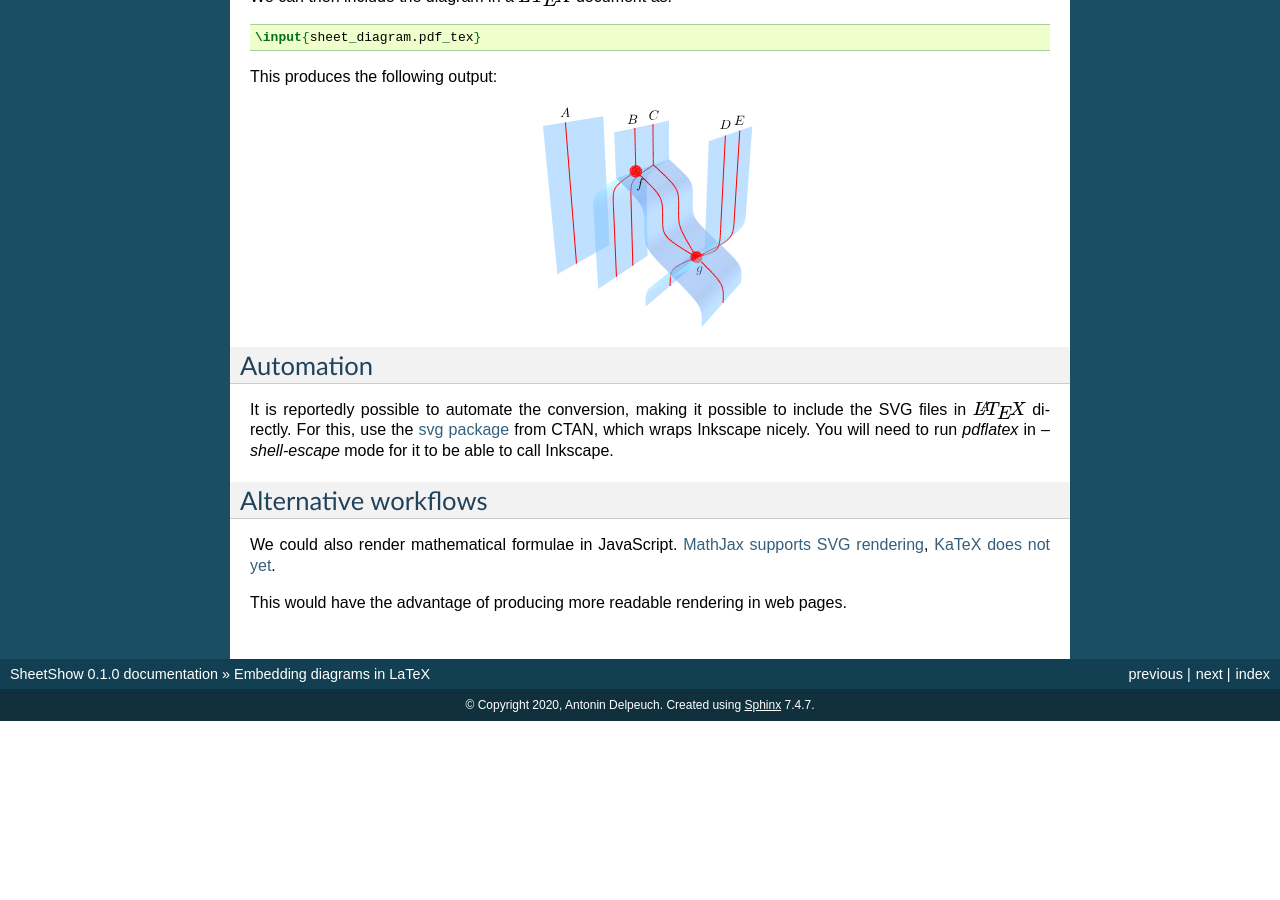
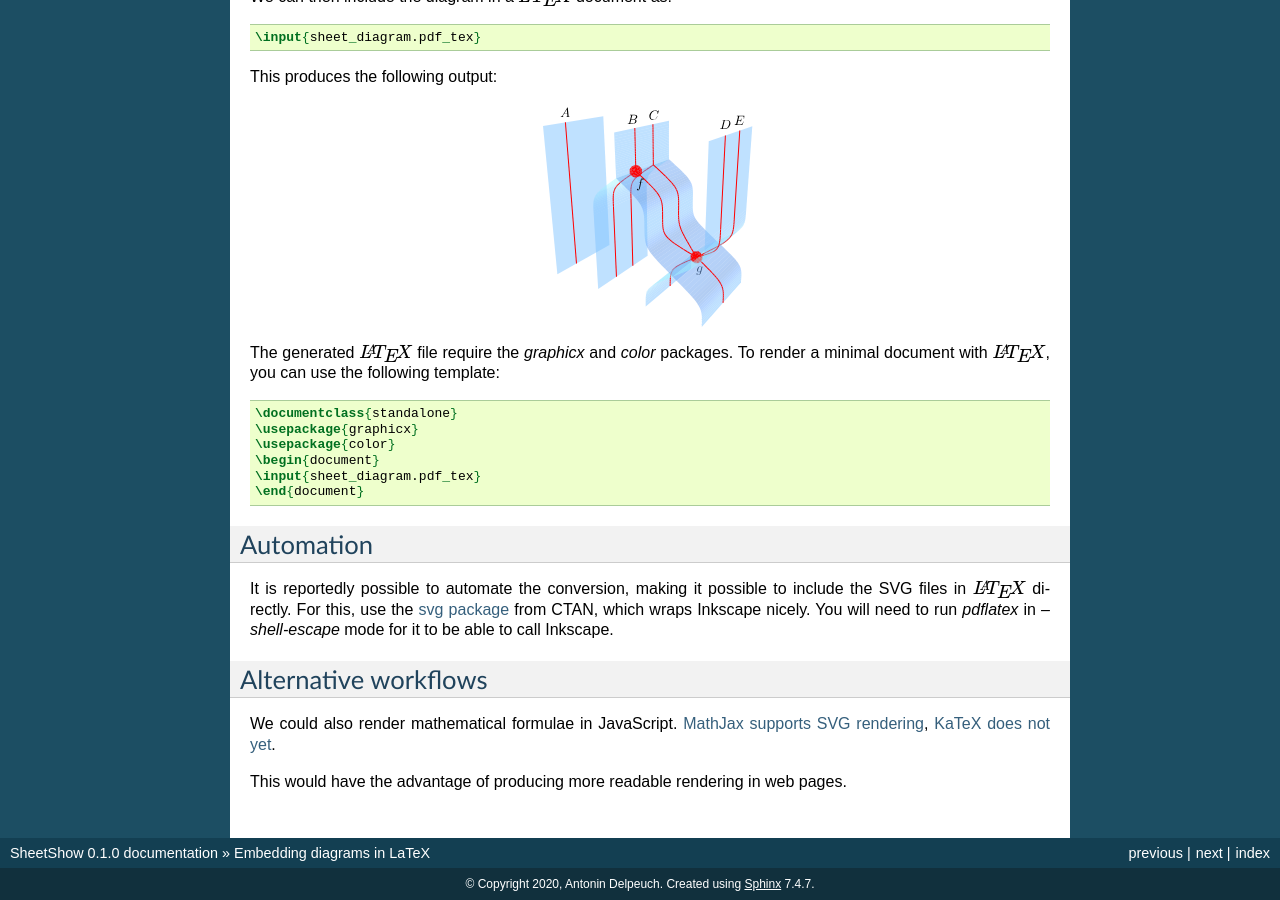
Before and after one commit to wetneb/sheetshow, a Sphinx documentation site: the page built from docs/latex.rst, in a window 1280 px wide and 900 px high, scrolled down 2166 px. Built offline with Sphinx 7.4.7, drawn with Linux system fonts in a browser that asks for light colours; before the commit the page ends 2887 px from its top, so only the background shows below that.

Commit message:
Add example of TeX document in standalone mode in docs

```diff
--- a/docs/latex.rst
+++ b/docs/latex.rst
@@ -121,6 +121,14 @@ This produces the following output:
 .. image:: latex_output.svg
     :align: center
 
+The generated :math:`\LaTeX` file require the `graphicx` and `color` packages. To render a minimal document with :math:`\LaTeX`, you can use the following template::
+
+   \documentclass{standalone}
+   \usepackage{graphicx}
+   \usepackage{color}
+   \begin{document}
+   \input{sheet_diagram.pdf_tex}
+   \end{document}
 
 Automation
 ----------
```
